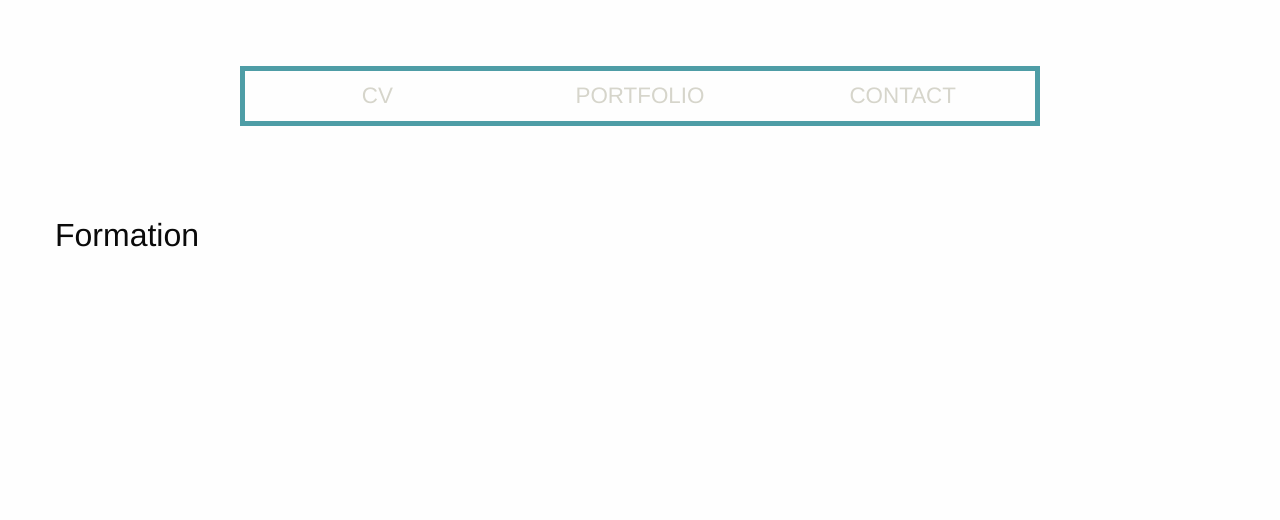
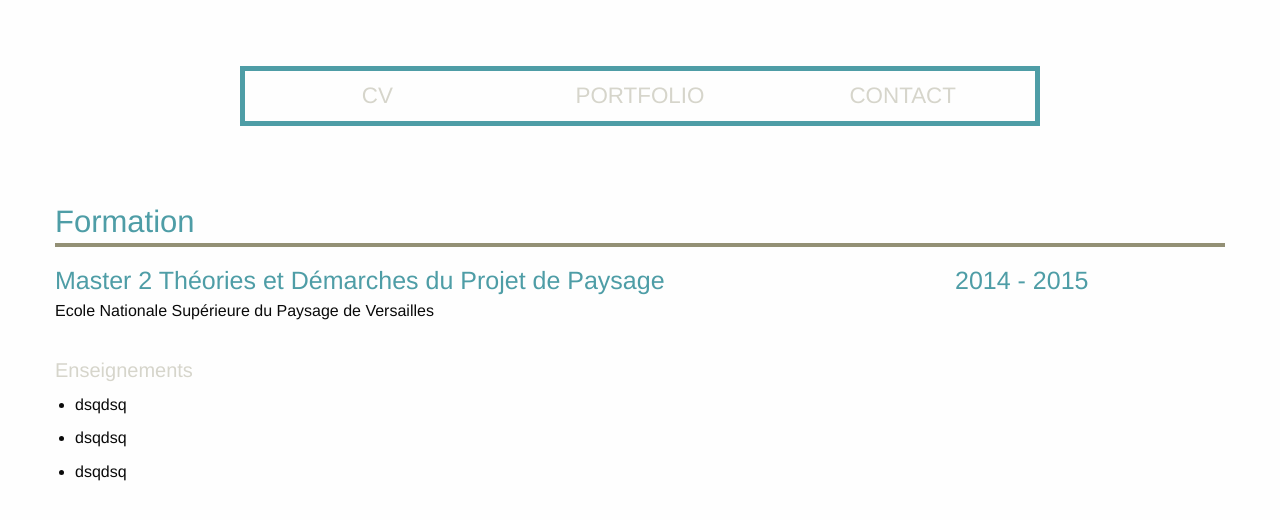
Before and after one commit to ColinPeyrat/rion-rion, a website: page index.html in a window 1280 px wide. Drawn offline with Linux system fonts and the light colour scheme.

Commit message:
finishing the formation section

```diff
--- a/css/app.scss
+++ b/css/app.scss
@@ -46,10 +46,22 @@
 // @include motion-ui-animations;
 
 
+/* Global style
+---------------------------------------- */
+
+h1,h2,h3,h4{
+	color: $primary-color;
+}
+
+
+/* Header style
+---------------------------------------- */
+
 header{
 	color:$secondary-color;
 	font-size:1.4rem;
 	padding:$global-padding;
+
 	#menu{
 		margin-top: 50px;
 		margin-bottom: 50px;
@@ -58,6 +70,7 @@ header{
 		border: 5px solid $primary-color;
 
 		#menu-grid{
+
 			a{
 				color:$secondary-color;
 				font-weight: 500;
@@ -66,3 +79,46 @@ header{
 		}
 	}
 }
+section	{
+	padding: $global-padding/2 0;
+
+}
+
+/* Formation section style
+---------------------------------------- */
+
+#formation{
+
+		h3:after{
+			content: "";
+		    display: block;
+		    height: 4px;
+		    width: 100%;
+		    margin : 0 0 $global-margin 0;
+		    background: darken($secondary-color,30);
+		}
+	.formation-item{
+		h4{
+			margin-bottom: 0px;
+		}
+		.date{
+			color:$primary-color;
+			font-size: 1.5rem;
+		}
+		.description{
+			margin-bottom: $global-margin*2;
+		}
+		.learn{
+			h5{
+				color:$secondary-color;
+
+			}
+			ul{
+				li{
+					margin-bottom: $global-margin/2
+				}
+			}
+		}
+
+	}
+}
--- a/index.html
+++ b/index.html
@@ -19,10 +19,33 @@
       </div>
     </div>
   </header>
-  <div class="row">
-    <div class="small-12 large-12 columns">
-      <h1>Formation</h1>
+  <section id="formation">
+    <div class="row">
+      <div class="small-12 large-12 columns">
+        <h3>Formation</h3>
+        <div class="formation-item">
+          <div class="row">
+            <div class="medium-9 large-9 columns">
+              <h4>Master 2 Théories et Démarches du Projet de Paysage</h4>
+            </div>
+            <div class="medium-3 large-3 columns">
+              <h4>2014 - 2015</h4>
+            </div>
+          </div>
+          <div class="description">
+            <p>Ecole Nationale Supérieure du Paysage de Versailles</p>
+          </div>
+          <div class="learn">
+            <h5>Enseignements</h5>
+            <ul>
+              <li>dsqdsq</li>
+              <li>dsqdsq</li>
+              <li>dsqdsq</li>
+            </ul>
+          </div>
+        </div>
+      </div>
     </div>
-  </div>
+  </section>
 </body>
 </html>
```
Also changed, not shown: css/app.css.
